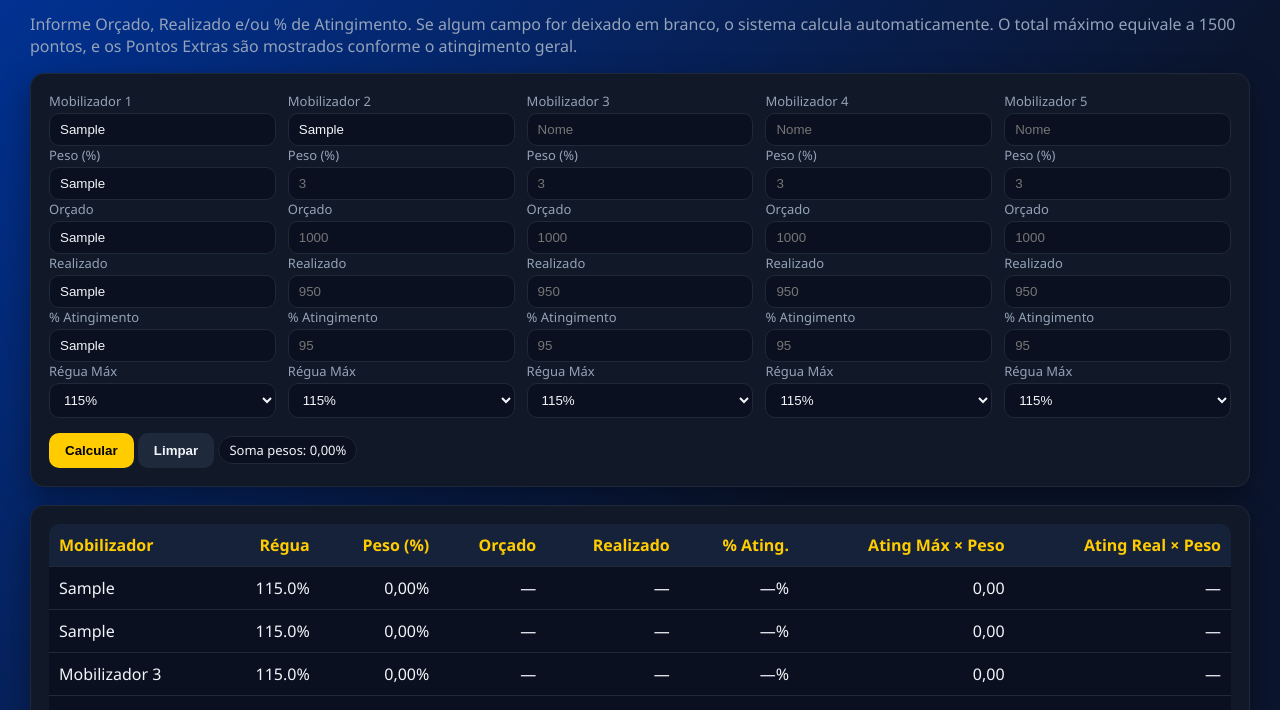
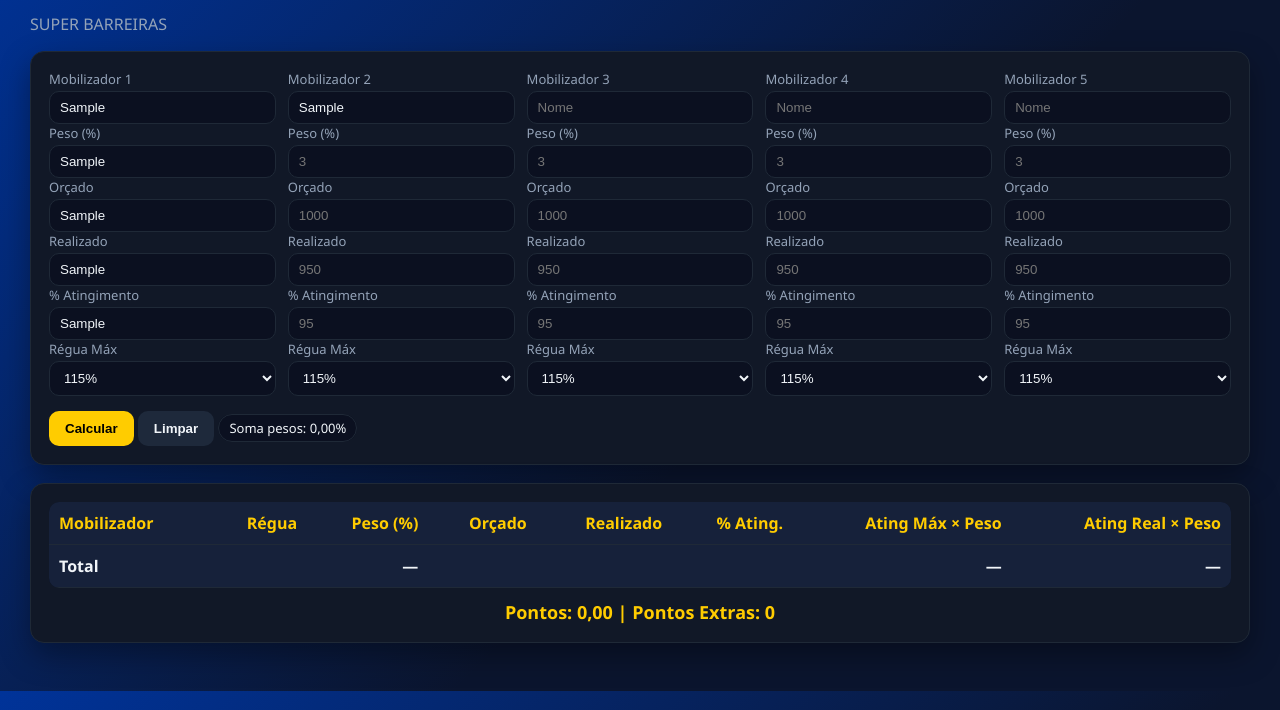
Before and after one commit to Ehmachado/Mobilizadorespecial, a plain HTML site: page index.html in a window 1280 px wide. Both pictures are taken after typing "Sample", "Sample", "Sample", "Sample", "Sample", "Sample" into the empty fields and a click on the button "Calcular". Shown: the part 90-800 px from the top of the page. Drawn offline with Linux system fonts and the light colour scheme.

Commit message:
Add files via upload

```diff
--- a/index.html
+++ b/index.html
@@ -55,11 +55,10 @@ tfoot td{background:#16213a;font-weight:700}
 </head>
 <body>
 <h1>Simulador do Mobilizador Especial</h1>
-<p>Informe Orçado, Realizado e/ou % de Atingimento. Se algum campo for deixado em branco, o sistema calcula automaticamente. O total máximo equivale a 1500 pontos, e os Pontos Extras são mostrados conforme o atingimento geral.</p>
+<p>SUPER BARREIRAS</p>
 
 <div class="card">
   <div class="grid cols-5">
-    <!-- gerar 5 mobilizadores -->
     <script>
       for(let i=1;i<=5;i++){
         document.write(`
@@ -109,60 +108,82 @@ function bonus(p){if(p>=1500)return 200;if(p>=1400)return 180;if(p>=1300)return
 
 function calcular(){
   const tbody=document.getElementById("tbody");tbody.innerHTML="";
-  let somaPeso=0,somaAtingMax=0,somaAtingReal=0;
+
+  let somaPeso=0,somaAtingMax=0,somaAtingReal=0, considerados=0;
 
   for(let i=1;i<=5;i++){
     const nome=(document.getElementById("n"+i).value||"").trim()||`Mobilizador ${i}`;
-    const peso=BR(document.getElementById("w"+i).value)||0;
-    let orcado=BR(document.getElementById("o"+i).value)||0;
-    let realizado=BR(document.getElementById("r"+i).value)||0;
-    let ating=BR(document.getElementById("a"+i).value);
+    let   peso=BR(document.getElementById("w"+i).value);
+    let orcado=BR(document.getElementById("o"+i).value);
+    let realizado=BR(document.getElementById("r"+i).value);
+    let  ating=BR(document.getElementById("a"+i).value);
     const tipo=document.getElementById("sel"+i).value;
 
-    // cálculo automático
-    if(!Number.isFinite(ating) && orcado>0 && realizado>0) ating = (realizado/orcado)*100;
-    else if(!realizado && orcado>0 && Number.isFinite(ating)) realizado = (ating/100)*orcado;
-    else if(!orcado && realizado>0 && Number.isFinite(ating)) orcado = realizado/(ating/100);
+    // detectar se a linha tem dados relevantes
+    const hasData = (Number.isFinite(peso) && peso>0) || (Number.isFinite(orcado) && orcado>0) ||
+                    (Number.isFinite(realizado) && realizado>0) || Number.isFinite(ating);
 
-    // definir régua máxima
+    if(!hasData) continue; // ignora completamente este mobilizador
+
+    // normalizar NaN -> 0
+    peso = Number.isFinite(peso)?peso:0;
+    orcado = Number.isFinite(orcado)?orcado:0;
+    realizado = Number.isFinite(realizado)?realizado:0;
+
+    // cálculo automático entre orçado/realizado/% ating
+    if(!Number.isFinite(ating) && orcado>0 && realizado>0)       ating = (realizado/orcado)*100;
+    else if(!Number.isFinite(realizado) && orcado>0 && Number.isFinite(ating)) realizado = (ating/100)*orcado;
+    else if(!Number.isFinite(orcado) && realizado>0 && Number.isFinite(ating)) orcado = realizado/(ating/100);
+
+    // definir régua máxima da linha
     let atingMax=(tipo==="custom")?115:parseFloat(tipo);
     if(tipo==="custom"){
       const txt=document.getElementById("c"+i).value;
       const linhas=txt.split(/\r?\n/).map(s=>s.trim()).filter(Boolean);
-      for(let j=1;j<linhas.length;j+=3){let val=BR(linhas[j]);if(val>atingMax)atingMax=val;}
+      // maior "superior" informado vira o topo da régua
+      for(let j=1;j<linhas.length;j+=3){
+        const val=BR(linhas[j]); if(Number.isFinite(val) && val>atingMax) atingMax=val;
+      }
     }
 
-    somaPeso+=peso;
-    somaAtingMax+=atingMax*peso;
-    somaAtingReal+=ating*peso;
+    // acumular apenas os preenchidos
+    somaPeso     += peso;
+    somaAtingMax += (Number.isFinite(atingMax)?atingMax:0) * peso;
+    somaAtingReal+= (Number.isFinite(ating)?ating:0) * peso;
+    considerados++;
 
     const tr=document.createElement("tr");
     tr.innerHTML=`
       <td>${nome}</td>
-      <td>${tipo==="custom"?"Custom":atingMax.toFixed(1)+"%"}</td>
-      <td>${fmt(peso,2)}%</td>
-      <td>${orcado?fmt(orcado,2):"—"}</td>
-      <td>${realizado?fmt(realizado,2):"—"}</td>
-      <td>${fmt(ating,2)}%</td>
-      <td>${fmt(atingMax*peso,2)}</td>
-      <td>${fmt(ating*peso,2)}</td>`;
+      <td>${tipo==="custom"?"Custom":(Number.isFinite(atingMax)?atingMax.toFixed(1)+"%":"—")}</td>
+      <td>${Number.isFinite(peso)?fmt(peso,2)+"%":"—"}</td>
+      <td>${orcado>0?fmt(orcado,2):"—"}</td>
+      <td>${realizado>0?fmt(realizado,2):"—"}</td>
+      <td>${Number.isFinite(ating)?fmt(ating,2)+"%":"—"}</td>
+      <td>${(Number.isFinite(atingMax)&&Number.isFinite(peso))?fmt(atingMax*peso,2):"—"}</td>
+      <td>${(Number.isFinite(ating)   &&Number.isFinite(peso))?fmt(ating*peso,2):"—"}</td>`;
     tbody.appendChild(tr);
   }
 
-  document.getElementById("tPeso").textContent=fmt(somaPeso,2)+"%";
-  document.getElementById("tMax").textContent=fmt(somaAtingMax,2);
-  document.getElementById("tReal").textContent=fmt(somaAtingReal,2);
-  document.getElementById("pesoInfo").textContent=`Soma pesos: ${fmt(somaPeso,2)}%`;
+  // Totais considerando apenas as linhas válidas
+  document.getElementById("tPeso").textContent = somaPeso? fmt(somaPeso,2)+"%" : "—";
+  document.getElementById("tMax").textContent  = somaAtingMax? fmt(somaAtingMax,2) : "—";
+  document.getElementById("tReal").textContent = somaAtingReal? fmt(somaAtingReal,2) : "—";
+  document.getElementById("pesoInfo").textContent = `Soma pesos: ${fmt(somaPeso||0,2)}%`;
 
-  const pts = somaAtingMax>0 ? (somaAtingReal/somaAtingMax)*1500 : 0;
-  const extras=bonus(pts);
-  document.getElementById("resumo").textContent=`Pontos: ${fmt(pts,2)} | Pontos Extras: ${extras}`;
+  // Regra de 3 apenas se houver base válida
+  const pts = (somaAtingMax>0) ? (somaAtingReal/somaAtingMax)*1500 : 0;
+  const extras = bonus(pts);
+
+  // Resultado final
+  const infoCons = considerados>0 ? ` | Considerados: ${considerados}` : "";
+  document.getElementById("resumo").textContent = `Pontos: ${fmt(pts,2)} | Pontos Extras: ${extras}${infoCons}`;
 }
 
 function limpar(){
   for(let i=1;i<=5;i++){
     ['n','w','o','r','a','c'].forEach(id=>document.getElementById(id+i).value="");
-    document.getElementById("sel"+i).value="115";toggleCustom(i);
+    document.getElementById("sel"+i).value="115"; toggleCustom(i);
   }
   document.getElementById("tbody").innerHTML='<tr><td colspan="8" class="muted" style="text-align:center">Preencha e clique em Calcular</td></tr>';
   document.getElementById("tPeso").textContent="";
```
